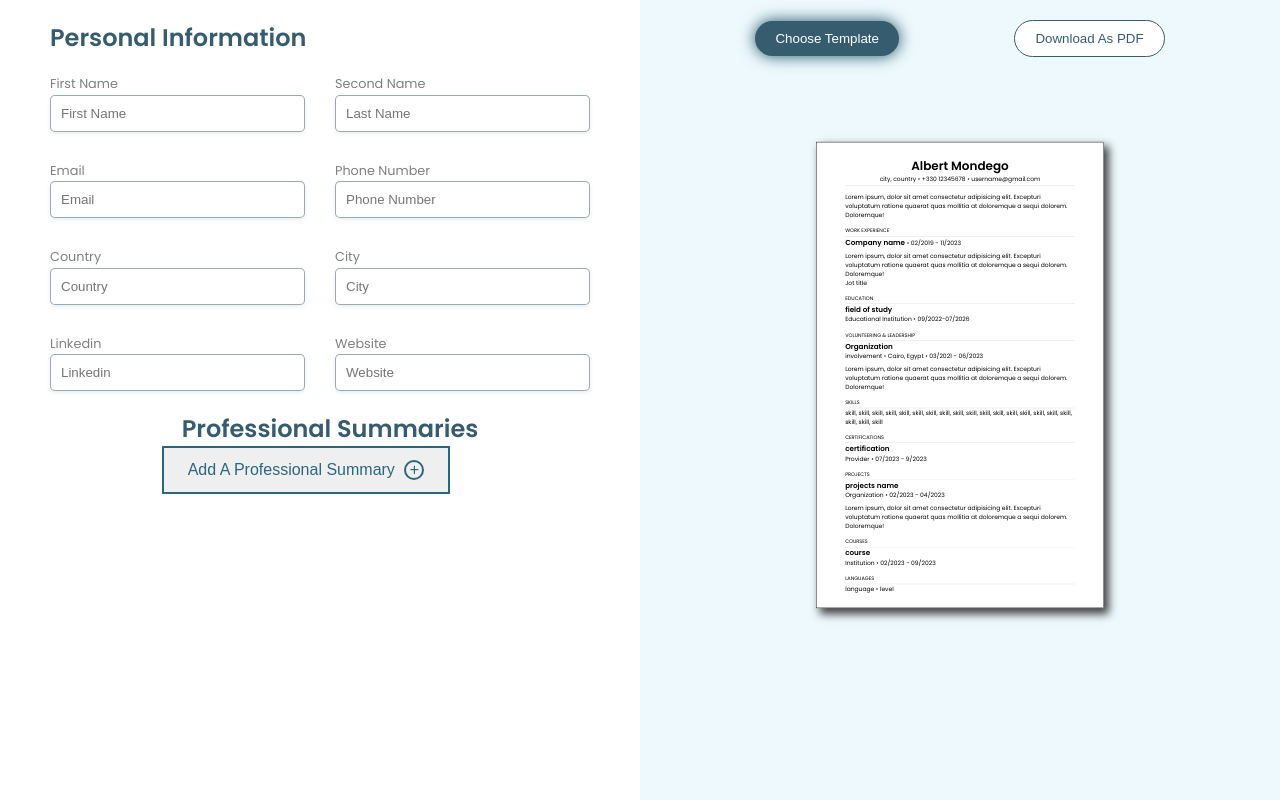
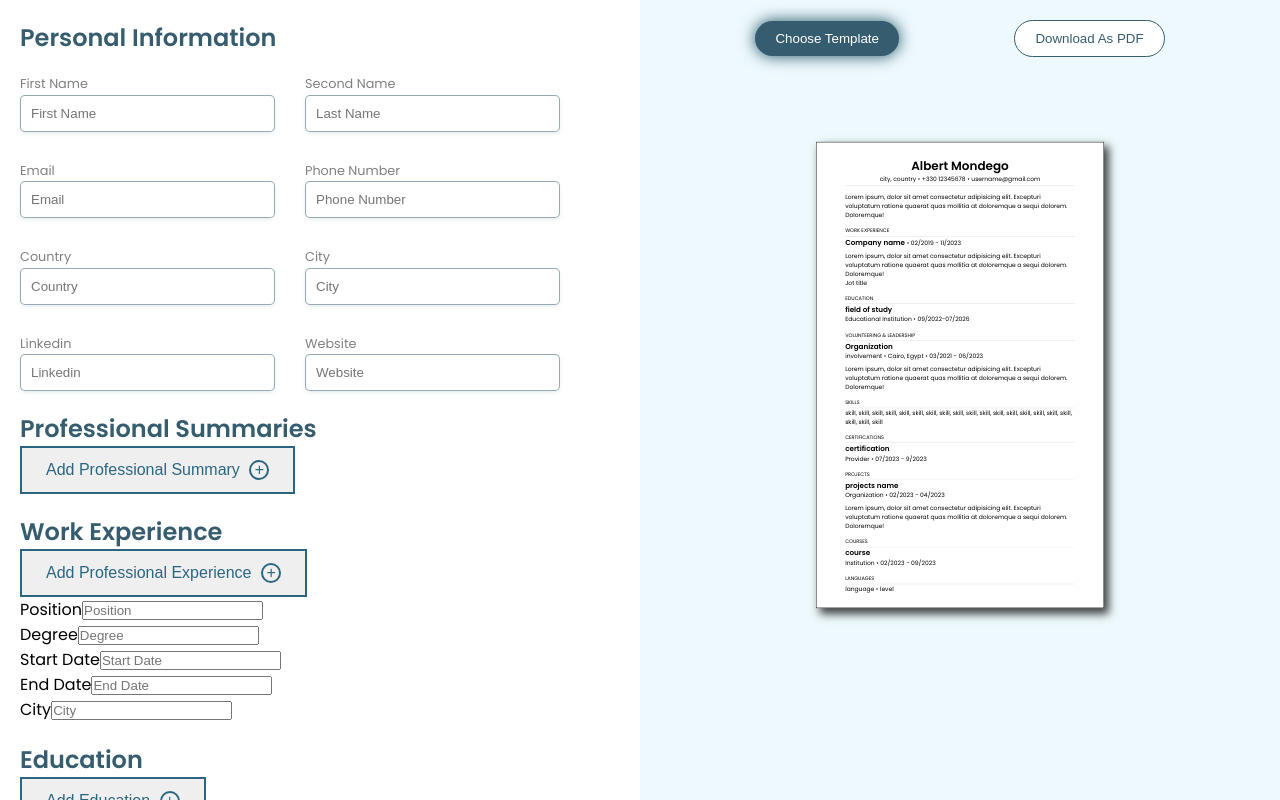
Before and after one commit to Rick-and-Bora3y-Devs/Resume-Builder, a React (Vite) app: page /maker in a window 1280 px wide. Built offline with nearby package versions, Linux system fonts and the light colour scheme.

Commit message:
finished forms

```diff
--- a/src/Components/AddBtn.jsx
+++ b/src/Components/AddBtn.jsx
@@ -1,10 +1,10 @@
 
 import styles from '../Css/AddBtn.module.css';
 
-function AddBtn(){
+function AddBtn(props){
     return(
         <button className={styles.btn}>
-            <div className={styles.btnText}>Add A Professional Summary</div>
+            <div className={styles.btnText}>{props.text}</div>
             <div className={styles.circle}>+</div>
         </button>
     )
--- a/src/Css/Resume.module.css
+++ b/src/Css/Resume.module.css
@@ -88,16 +88,21 @@ html{
     height: 100vh;
     width: 50vw;
 
-    display: flex;
+    /* display: flex;
     flex-direction: column;
-    align-items: center;
+    align-items: center; */
+
+    overflow: scroll;
 
     /* background-color: black; */
 }
 
+.sec{
+    margin-left: 20px;
+}
+
 .Heading{
     margin-top: 20px;
-    margin-left: 20px;
 
     font-size: 1.5rem;
     font-weight: 700;
@@ -107,8 +112,6 @@ html{
 }
 
 .Inputs{
-
-    margin-left: 20px;
     margin-top: 20px;
     margin-right: 20px;
 
--- a/src/Pages/ResumeBuilder.jsx
+++ b/src/Pages/ResumeBuilder.jsx
@@ -63,13 +63,170 @@ function ResumeBuilder()
 
                     <div className={styles.sec}>
                         <h1 className={styles.Heading}>Professional Summaries</h1>
-                        <AddBtn/>
+                        <AddBtn text={"Add Professional Summary"}/>
                     </div>
 
 
+                    <div className={styles.sec}>
+                        <h1 className={styles.Heading}>Work Experience</h1>
+                        <AddBtn text={"Add Professional Experience"}/>
 
+                        <div>
+                            <label>Position</label>
+                            <input type="text" placeholder="Position" />
+                        </div>
+
+                        <div>
+                            <label>Degree</label>
+                            <input type="text" placeholder="Degree" />
+                        </div>
+
+                        <div>
+                            <div>
+                                <label>Start Date</label>
+                                <input type="text" placeholder="Start Date" />
+                            </div>
+                            <div>
+                                <label>End Date</label>
+                                <input type="text" placeholder="End Date" />
+                            </div>
+                        </div>
+
+                        <div>
+                            <label>City</label>
+                            <input type="text" placeholder="City" />
+                        </div>
+                    </div>
+
+
+                    <div className={styles.sec}>
+                        <h1 className={styles.Heading}>Education</h1>
+                        <AddBtn text={"Add Education"}/>
+                    </div>
+
+                    <div className={styles.sec}>
+                        <h1 className={styles.Heading}>Languages</h1>
+                        <AddBtn text={"Add Language"}/>
+                        <div>
+                            <label>Language</label>
+                            <input type="text" placeholder="Language" />
+                        </div>
+
+                        <div>
+                            <label>Proficiency</label>
+                            <input type="text" placeholder="Proficiency" />
+                        </div>
+                    </div>
+
+                <div className={styles.sec}>
+                    <h1 className={styles.Heading}>Certifications</h1>
+                    <AddBtn text={"Add Certification"}/>
+                    <div>
+                        <label>Certification</label>
+                        <input type="text" placeholder="Certification" />
+                    </div>
+
+                    <div>
+                        <label>Provider</label>
+                        <input type="text" placeholder="Provider" />
+                    </div>
+
+                    <div>
+                        <label>Start Date</label>
+                        <input type="text" placeholder="Start Date" />
+                    </div>
+
+                    <div>
+                        <label>End Date</label>
+                        <input type="text" placeholder="End Date" />
+                    </div>
                 </div>
 
+                <div className={styles.sec}>
+                    <h1 className={styles.Heading}>Courses</h1>
+                    <AddBtn text={"Add A Course"}/>
+                    <div>
+                        <label>Course</label>
+                        <input type="text" placeholder="Course" />
+                    </div>
+
+                    <div>
+                        <label>Provider</label>
+                        <input type="text" placeholder="Provider" />
+                    </div>
+
+                    <div>
+                        <label>Start Date</label>
+                        <input type="text" placeholder="Start Date" />
+                    </div>
+
+                    <div>
+                        <label>End Date</label>
+                        <input type="text" placeholder="End Date" />
+                    </div>
+                </div>
+
+
+                <div className={styles.sec}>
+                    <h1 className={styles.Heading}>Projects</h1>
+                    <AddBtn text={"Add A Project"}/>
+                    <div>
+                        <label>Project</label>
+                        <input type="text" placeholder="Course" />
+                    </div>
+
+                    <div>
+                        <label>Organization</label>
+                        <input type="text" placeholder="Provider" />
+                    </div>
+
+                    <div>
+                        <label>Start Date</label>
+                        <input type="text" placeholder="Start Date" />
+                    </div>
+
+                    <div>
+                        <label>End Date</label>
+                        <input type="text" placeholder="End Date" />
+                    </div>
+                </div>
+
+
+                <div className={styles.sec}>
+                    <h1 className={styles.Heading}>Volunteering</h1>
+                    <AddBtn text={"Add Experience"}/>
+                    <div>
+                        <label>Organization</label>
+                        <input type="text" placeholder="Course" />
+                    </div>
+
+                    <div>
+                        <label>Involvment</label>
+                        <input type="text" placeholder="Provider" />
+                    </div>
+
+                    <div>
+                        <label>Start Date</label>
+                        <input type="text" placeholder="Start Date" />
+                    </div>
+
+                    <div>
+                        <label>End Date</label>
+                        <input type="text" placeholder="End Date" />
+                    </div>
+                </div>
+
+                <div className={styles.sec}>
+                    <h1 className={styles.Heading}>Skills</h1>
+                    <AddBtn text={"Add A Skill"}/>
+                    <div>
+                        <label>New Skill</label>
+                        <input type="text"/>
+                    </div>
+                </div>
+
+
+            </div>
 
 
             <div className={styles.Preview}>
```
